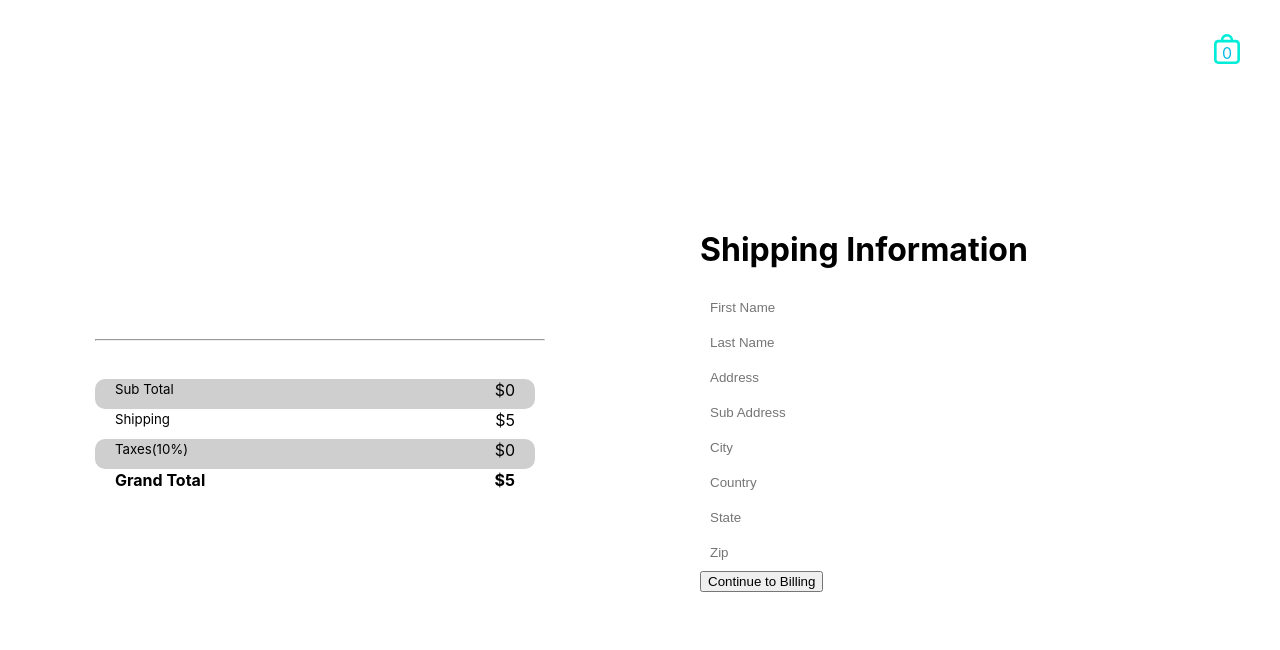
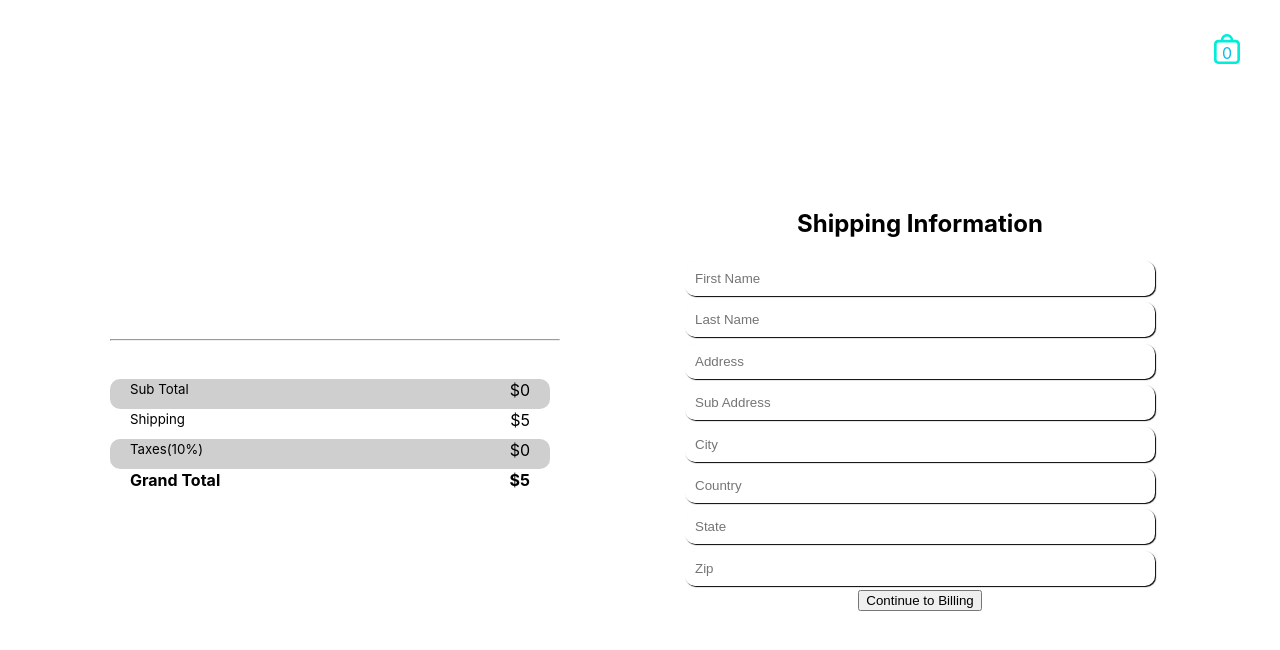
Before and after one commit to stetsonharding/musical-sweatpants, a React (Create React App) app: page /orderDetails in a window 1280 px wide. Shown: the top 650 px of the page. Built offline with nearby package versions, Linux system fonts and the light colour scheme.

Commit message:
Cleaned up Order Info Layout styles.

```diff
--- a/src/components/orderInfo/FormInput.js
+++ b/src/components/orderInfo/FormInput.js
@@ -2,16 +2,23 @@ import React from 'react'
 
 function FormInput({formData, inputData, setInputData, placeholder}) {
 
+  const formStyle ={
+  borderRadius:'10px',
+  padding: '10px',
+  width: '90%',
+  margin: '.2rem',
+  boxShadow: '1px 1px 1px  black',
+  border: 'none'
+  }
+
   //form state
 function handleChange(e) {
   const value = e.target.value
-
   setInputData({
     ...formData,
     [e.target.name]: value
   })
 }
-
 
   return (
     <div className='form-input-flex'>
@@ -28,15 +35,13 @@ function handleChange(e) {
             value={inputData[data]}
             className='input'
             onChange={handleChange}
-            style={{borderRadius: '10px', padding: ' 10px', width: '500px', border: 'none'}}
+            style={formStyle}
             />
             </div>
 
         )
       })}
-
     </div>
   )
 }
-
 export default FormInput
--- a/src/components/orderInfo/OrderInfoLayout.js
+++ b/src/components/orderInfo/OrderInfoLayout.js
@@ -1,58 +1,26 @@
 import React from "react";
 
 import { useCurrentAlbumContext } from "../../providers/CurrentAlbumProvider";
-
-
-
-
 //components
 import CartBadge from "../builder/CartBadge";
 import OrderDetails from "./OrderDetails";
 import ShippingForm from "./ShippingForm"
 
-
-
-
 export default function OrderInfoLayout() {
   const [currentAlbum] = useCurrentAlbumContext();
 
   return (
-    <div
-      className="order-info-layout-container"
-      style={{
-        width: "100%",
-        display: "flex",
-        justifyContent: "center",
-        alignItems: "center",
-      }}
-    >
-      <CartBadge />
-      <div
-        className="order-details-container"
-        style={{
-          width: "50%",
-          height: "100vh",
-          display: "flex",
-          alignItems: "center",
-        }}
-      >
-        <OrderDetails />
+
+    <div>
+     <CartBadge />
+     <div style={{display: 'flex', alignItems: 'center', height: '100vh', justifyContent: 'space-evenly' }}>
+      <OrderDetails />
+      <ShippingForm/>
       </div>
 
-      <div
-        className="order-checkoutform-container"
-        style={{
-          width: "50%",
-          height: "100vh",
-          display: "flex",
-          justifyContent: "center",
-          alignItems: "center",
-        }}
-      >
+    </div>
 
-      <ShippingForm/>
 
-      </div>
-    </div>
+
   );
 }
--- a/src/components/orderInfo/ShippingForm.js
+++ b/src/components/orderInfo/ShippingForm.js
@@ -1,16 +1,15 @@
 import React from 'react';
 import { useOrderFormContext } from "../../providers/OrderFormProvider";
-import { useHistory } from "react-router-dom";
 import FormInput from "./FormInput"
 
 function ShippingForm() {
     const {shippingData, setShippingData} = useOrderFormContext();
-    // const history = useHistory();
 
     console.log(shippingData)
     return (
-        <div className="shipping-form-container">
-            <h1 className="title-bold">Shipping Information</h1>
+        <>
+        <div className="shipping-form-container" style={{ width: '500px', textAlign: 'center'}}>
+            <h2 className="title-bold" style={{textAlign: 'center'}}>Shipping Information</h2>
 
             <FormInput
             formData={shippingData}
@@ -47,8 +46,10 @@ function ShippingForm() {
             placeholder={['Country', 'State', 'Zip']}
             />
 
-            <button>Continue to Billing</button>
+<button>Continue to Billing</button>
         </div>
+
+        </>
     )
 }
 
```
